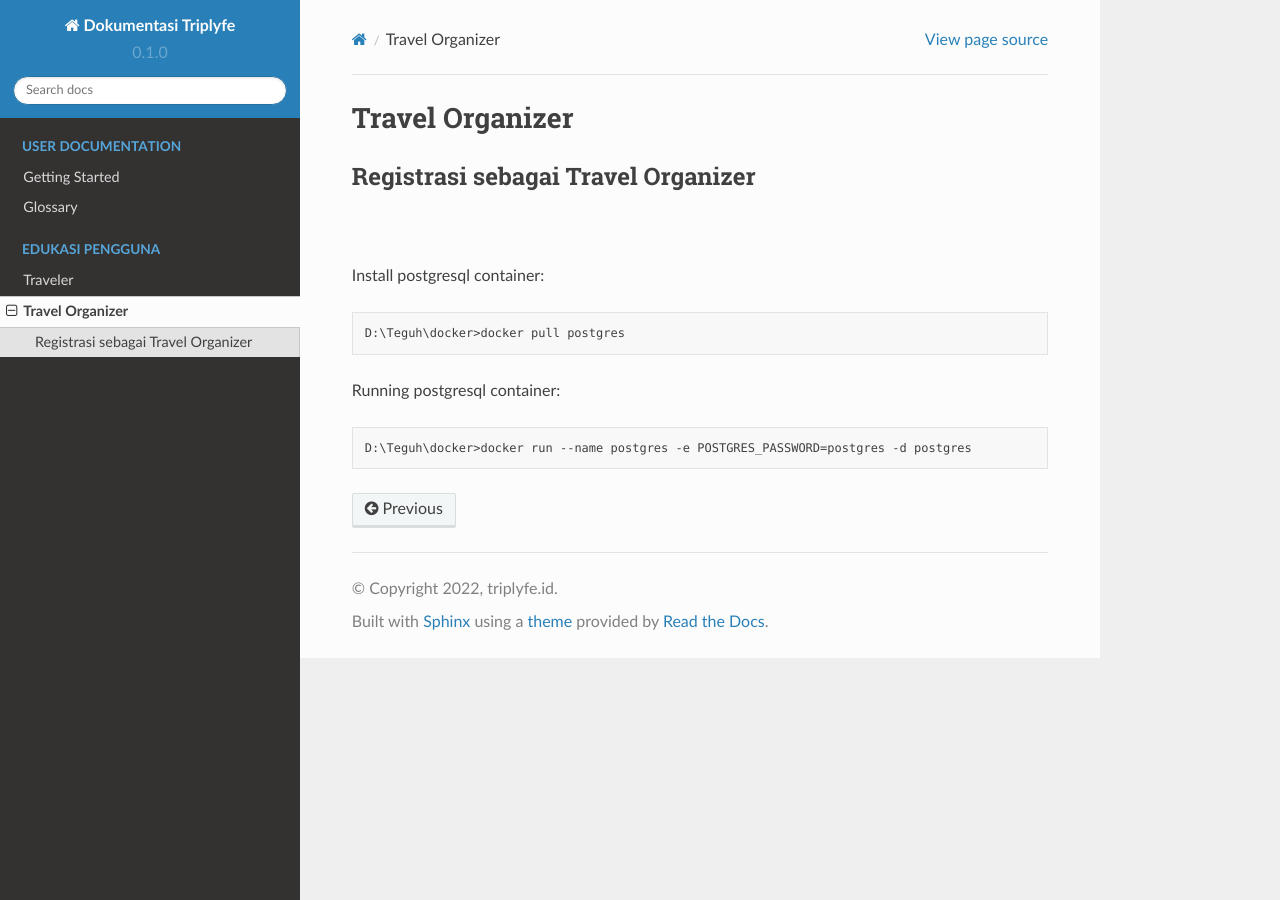
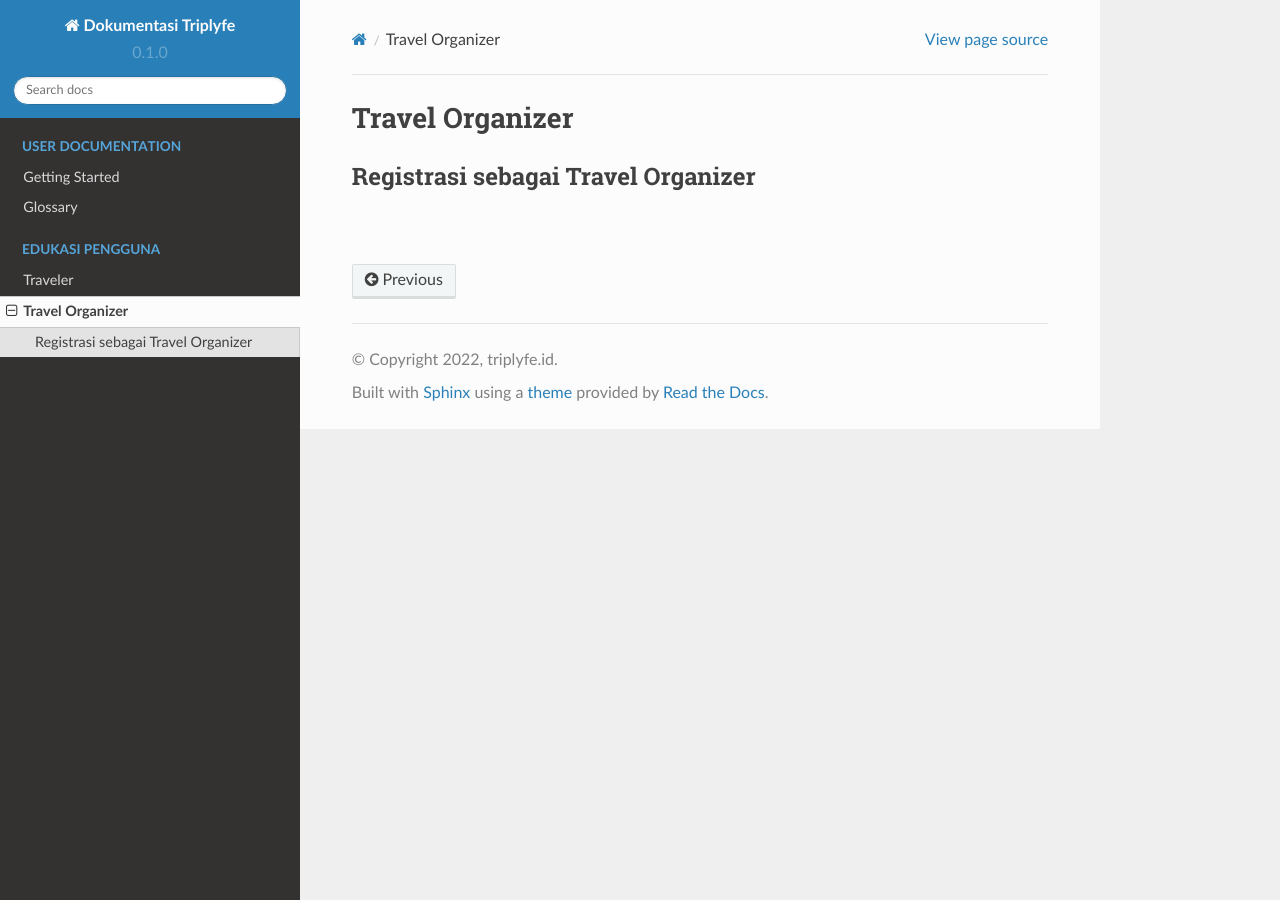
Before and after one commit to cleevo/doc.triplyfe, a Sphinx documentation site: the page built from docs/source/become-partner.rst, in a window 1280 px wide. Built offline with Sphinx 7.4.7 and the Read the Docs theme 2.0.0, drawn with Linux system fonts in a browser that asks for light colours.

Commit message:
trim paragraf

```diff
--- a/docs/source/become-partner.rst
+++ b/docs/source/become-partner.rst
@@ -6,15 +6,3 @@ Travel Organizer
 Registrasi sebagai Travel Organizer
 ===================================
 |
-
-Install postgresql container:
-
-.. code-block:: powershell
-
-    D:\Teguh\docker>docker pull postgres
-
-Running postgresql container:
-
-.. code-block:: powershell
-
-    D:\Teguh\docker>docker run --name postgres -e POSTGRES_PASSWORD=postgres -d postgres
```
